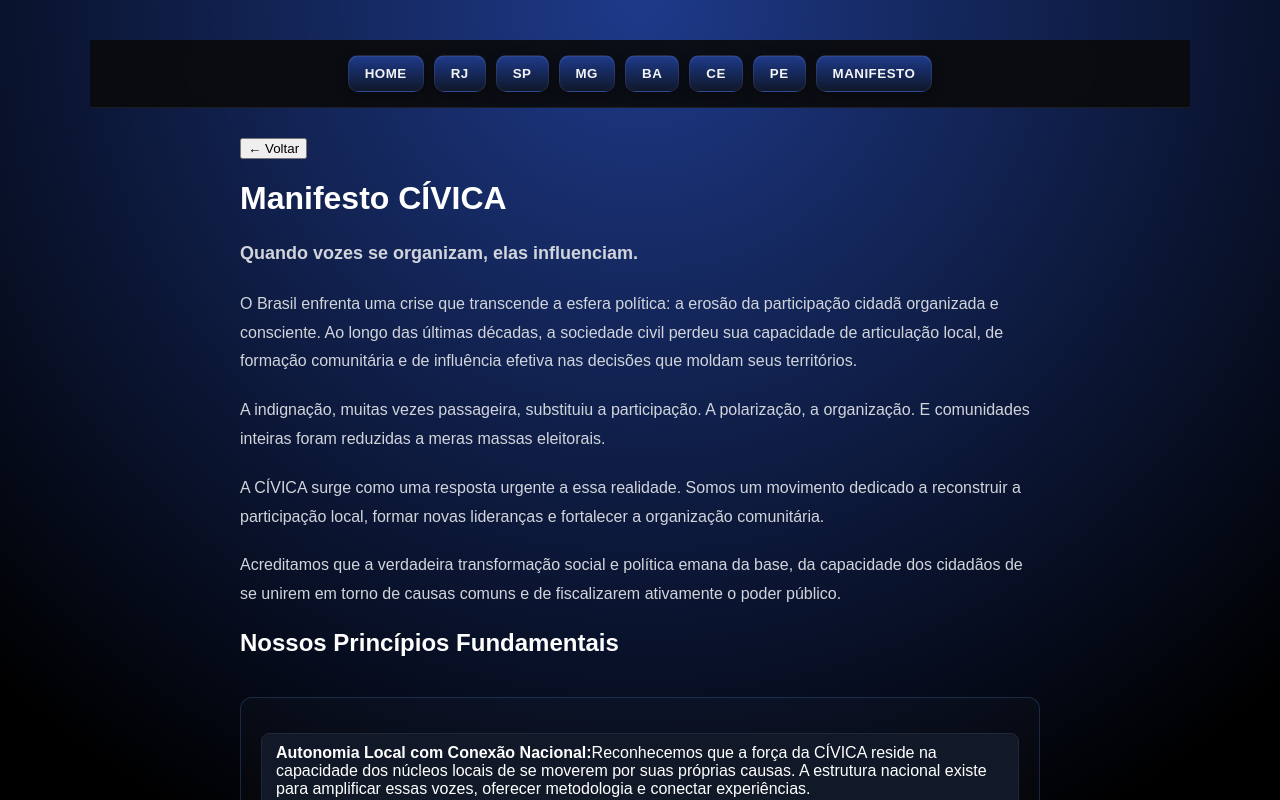
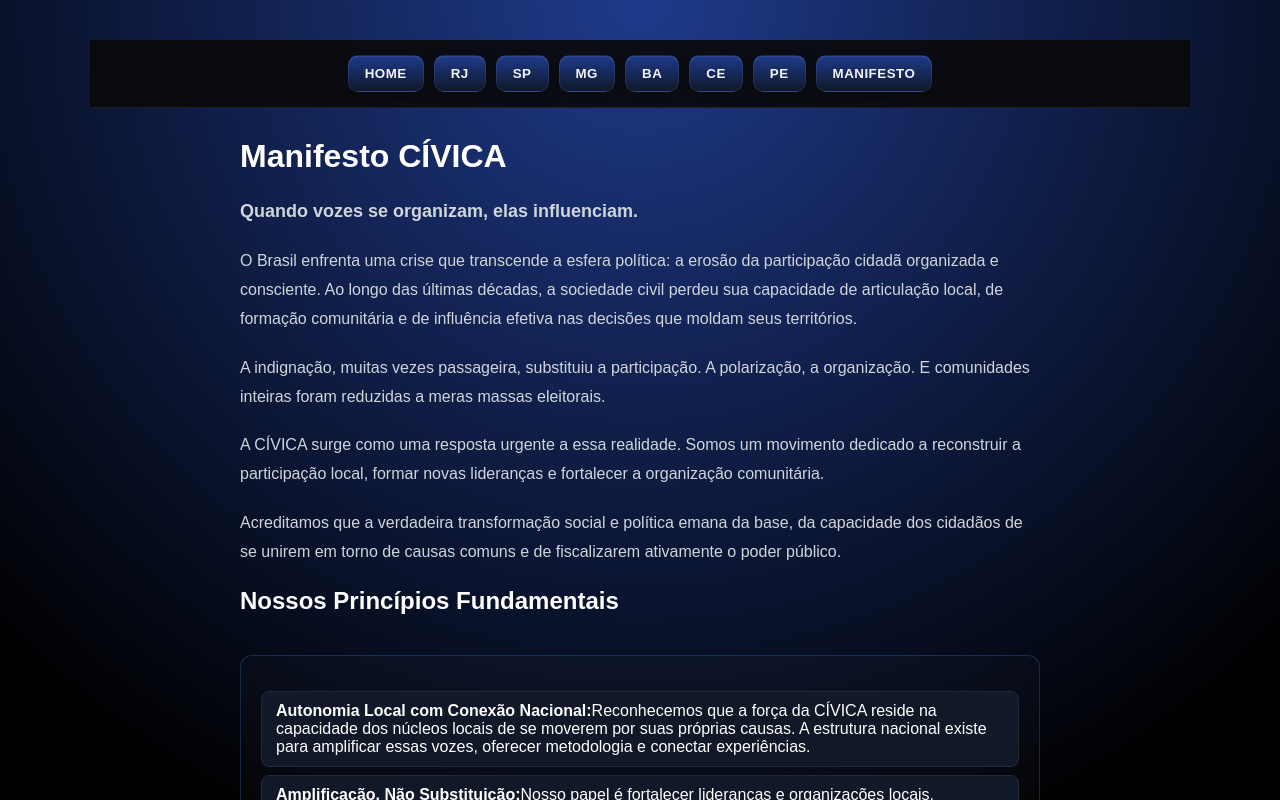
Before and after one commit to gilmartamoios-ops/civica-site, a Next.js app: page /manifesto in a window 1280 px wide. Shown: the top 800 px of the page. Built offline with nearby package versions, Linux system fonts and the light colour scheme.

Commit message:
Update manifesto.js

```diff
--- a/pages/manifesto.js
+++ b/pages/manifesto.js
@@ -11,14 +11,8 @@ export default function Manifesto() {
 
       <div className="manifesto">
 
-        <button
-          className="voltar"
-          onClick={() => router.push("/")}
-        >
-          ← Voltar
-        </button>
 
-        <h1>Manifesto CÍVICA</h1>
+    <h1>Manifesto CÍVICA</h1>
 
         <div className="manifesto-texto">
 
```
